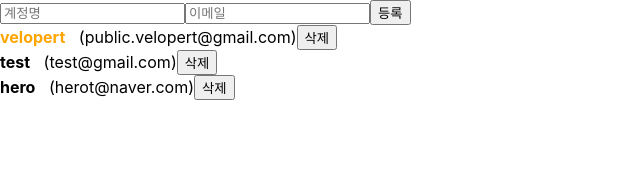
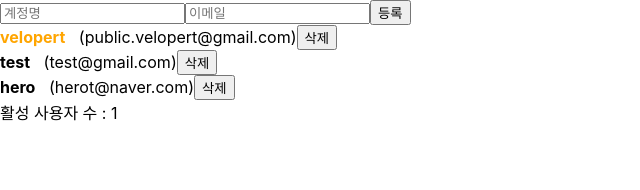
Before and after one commit to CodingScript990/React-Study, a React (Create React App) app: page / in a window 1280 px wide. Shown: the top 190 px of the page, without its empty margins (0-640 px from the left). Built offline with nearby package versions, Linux system fonts and the light colour scheme.

Commit message:
2021.12.26 React.JS - Day 8(useMemo, useEffect - [mount,unmount])

```diff
--- a/src/App.js
+++ b/src/App.js
@@ -1,6 +1,11 @@
-import React, {useRef, useState} from 'react';
+import React, {useRef, useState, useMemo} from 'react';
 import CreateUser from './CreateUser';
 import UserList from './UserList';
+
+function countActiveUsers(users) {
+  console.log('활성 사용자 수를 세는중...');
+  return users.filter( user => user.active).length;
+};
 
 function App() {
   const [inputs, setInputs] = useState({
@@ -67,10 +72,15 @@
     ))
   };
 
+  const count = useMemo( () => countActiveUsers(users), [users]);
+  // useMemo : 특정값이 바뀌었을때만 특정한 함수가 실행되어 연산되고 그외에 값이 바뀌지 않았다면 리랜더링 하여 재사용한다
+  // 무조건 첫번째는 함수를 넣어줘야한다!
+
   return (
     <>
       <CreateUser username={username} email={email} onChange={onChange} onCreate={onCreate} />
       <UserList users={users} onRemove={onRemove} onToggle={onToggle} />
+      <div>활성 사용자 수 : {count}</div>
     </>
   );
 }
--- a/src/UserList.js
+++ b/src/UserList.js
@@ -19,7 +19,7 @@
     */
     useEffect( () => { // 첫번째 parameter에서는 function을 등록하고
         console.log(user); // props state
-        return () => { // 두번째 parameter에서는
+        return () => { // 두번째 parameter에서는 deps
             console.log(user);
         };
     }, [user] );
```
